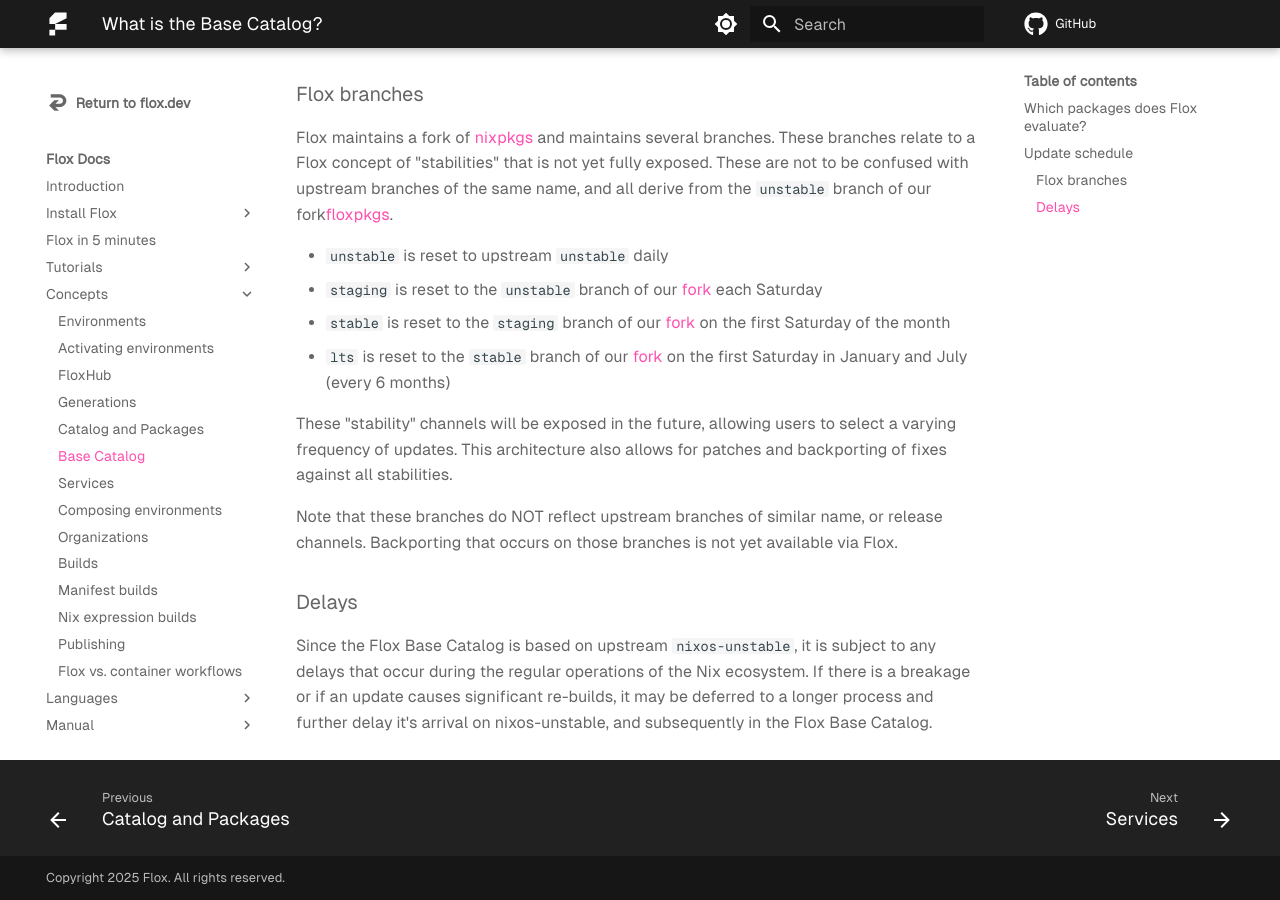
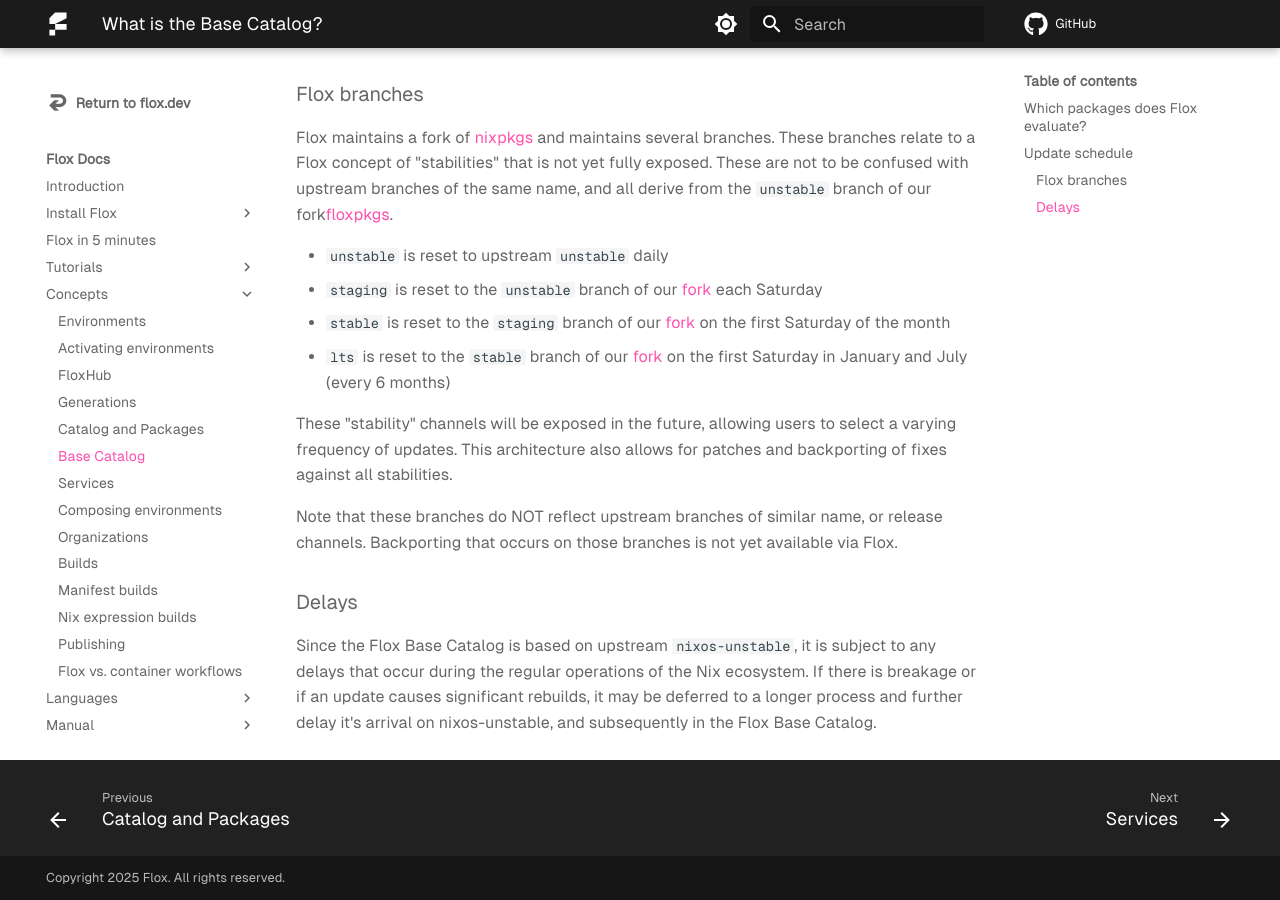
Before and after one commit to flox/floxdocs, an MkDocs documentation site: the page built from docs/concepts/base-catalog.md, in a window 1280 px wide and 900 px high, scrolled down 954 px. Built offline with MkDocs 1.6.1 and Material for MkDocs 9.7.7, drawn with Linux system fonts in a browser that asks for light colours; plug-ins that fetch from the network failed and are left out; comment, search, counter and statistics services are not loaded.

Commit message:
Apply suggestion from @zmitchell
Co-authored-by: Zach Mitchell <zmitchell@fastmail.com>

```diff
--- a/docs/concepts/base-catalog.md
+++ b/docs/concepts/base-catalog.md
@@ -63,7 +63,7 @@
 
 Since the Flox Base Catalog is based on upstream `nixos-unstable`, it is subject
 to any delays that occur during the regular operations of the Nix ecosystem.
-If there is a breakage or if an update causes significant re-builds, it may be
+If there is breakage or if an update causes significant rebuilds, it may be
 deferred to a longer process and further delay it's arrival on nixos-unstable,
 and subsequently in the Flox Base Catalog.
 
```
